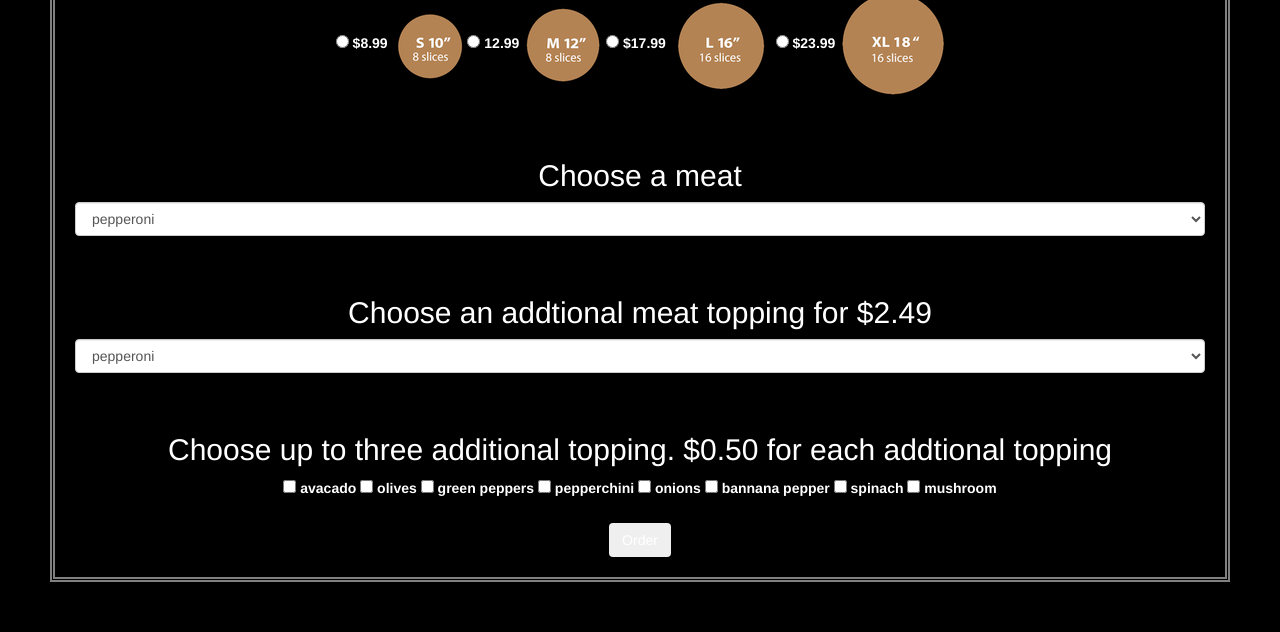
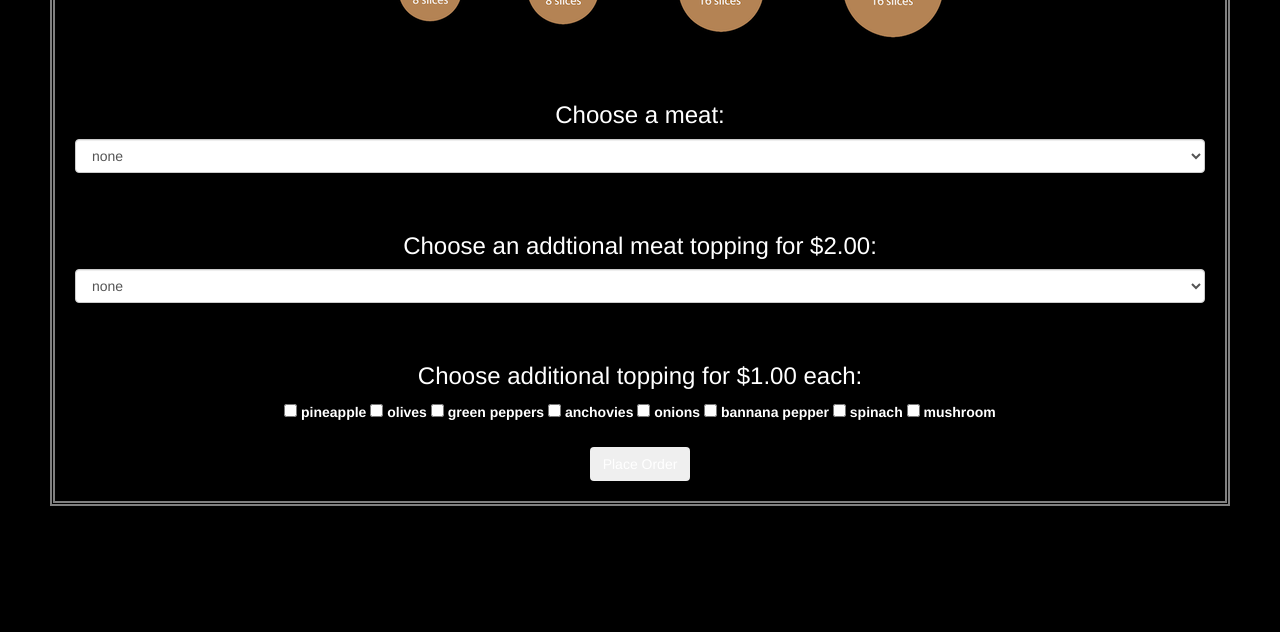
Before and after one commit to Shabis/Pizza_js, a plain HTML site: page index.html in a window 1280 px wide. Shown: the part 553-1185 px from the top of the page. After the commit the page ends 1109 px from the top, so only its background shows below. Drawn offline with nearby package versions, Linux system fonts and the light colour scheme; files whose address does not match are found by name.

Commit message:
add output to form with final price.

```diff
--- a/index.html
+++ b/index.html
@@ -13,72 +13,76 @@
       <br>
       <img id="logo" src="img/logo.png" alt="logo">
     </header>
-    <h2 id="quote">Prima mangiamo...quindi facciamo tutto il resto.</h2>
-    <br>
-    <br>
-    <form>
+    <h2 id="quote">Prima mangiamo...quindi facciamo tutto il resto.</h3>
+
+    <form id="pizza-order">
       <div id="size">
-        <h2>Choose your size:</h2>
-        <input type="radio" name="size" value="small">
-        <label>$8.99</label>
+        <h3>Choose your size:</h3>
+        <input type="radio" name="size" value="8.00" checked>
+        <label>$8.00</label>
         <img src="img/size-small.png">
-        <input type="radio" name="size" value="medium">
-        <label>12.99</label>
+        <input type="radio" name="size" value="12.00">
+        <label>12.00</label>
         <img src="img/size-medium.png">
-        <input type="radio" name="size" value="large">
-        <label>$17.99</label>
+        <input type="radio" name="size" value="17.00">
+        <label>$17.00</label>
         <img src="img/size-large.png">
-        <input type="radio" name="size" value="xlarge">
-        <label>$23.99</label>
+        <input type="radio" name="size" value="23.00">
+        <label>$23.00</label>
         <img src="img/size-xlarge.png">
       </div>
       <br>
       <br>
       <div id="meat-choice">
-        <h2>Choose a meat</h2>
+        <h3>Choose a meat:</h3>
         <select class="form-control" id="meat">
-          <option>pepperoni</option>
-          <option>sausage</option>
-          <option>canadian bacon</option>
-          <option>meat lovers</option>
-          <option>bacon</option>
+          <option value="0">none</option>
+          <option value="0">pepperoni</option>
+          <option value="0">sausage</option>
+          <option value="0">canadian bacon</option>
+          <option value="0">meat lovers</option>
+          <option value="0">bacon</option>
         </select>
       </div>
       <br>
       <br>
       <div id="meat-choice2">
-        <h2>Choose an addtional meat topping for $2.49</h2>
+        <h3>Choose an addtional meat topping for $2.00:</h3>
         <select class="form-control" id="meat2">
-          <option>pepperoni</option>
-          <option>sausage</option>
-          <option>canadian bacon</option>
-          <option>meat lovers</option>
-          <option>bacon</option>
+          <option value="0">none</option>
+          <option value="2.00">pepperoni</option>
+          <option value="2.00">sausage</option>
+          <option value="2.00">canadian bacon</option>
+          <option value="2.00">meat lovers</option>
+          <option value="2.00">bacon</option>
         </select>
       </div>
       <br>
       <br>
       <div>
-        <h2>Choose up to three additional topping. $0.50 for each addtional topping</h2>
-        <input type="checkbox">
-        <label>avacado</label>
-        <input type="checkbox">
+        <h3>Choose additional topping for $1.00 each:</h3>
+        <input type="checkbox" name="topping" value="1.00">
+        <label>pineapple</label>
+        <input type="checkbox" name="topping" value="1.00">
         <label>olives</label>
-        <input type="checkbox">
+        <input type="checkbox" name="topping" value="1.00">
         <label>green peppers</label>
-        <input type="checkbox">
-        <label>pepperchini</label>
-        <input type="checkbox">
+        <input type="checkbox" name="topping" value="1.00">
+        <label>anchovies</label>
+        <input type="checkbox" name="topping" value="1.00">
         <label>onions</label>
-        <input type="checkbox">
+        <input type="checkbox" name="topping" value="1.00">
         <label>bannana pepper</label>
-        <input type="checkbox">
+        <input type="checkbox" name="topping" value="1.00">
         <label>spinach</label>
-        <input type="checkbox">
+        <input type="checkbox" name="topping" value="1.00">
         <label>mushroom</label>
       </div>
       <br>
-      <button type="submit" class="btn">Order</button>
+      <button type="submit" class="btn">Place Order</button>
     </form>
+    <div id="thanks">
+      <h3>Thank you for your order!</h3>
+    </div>
   </body>
 </html>
```
